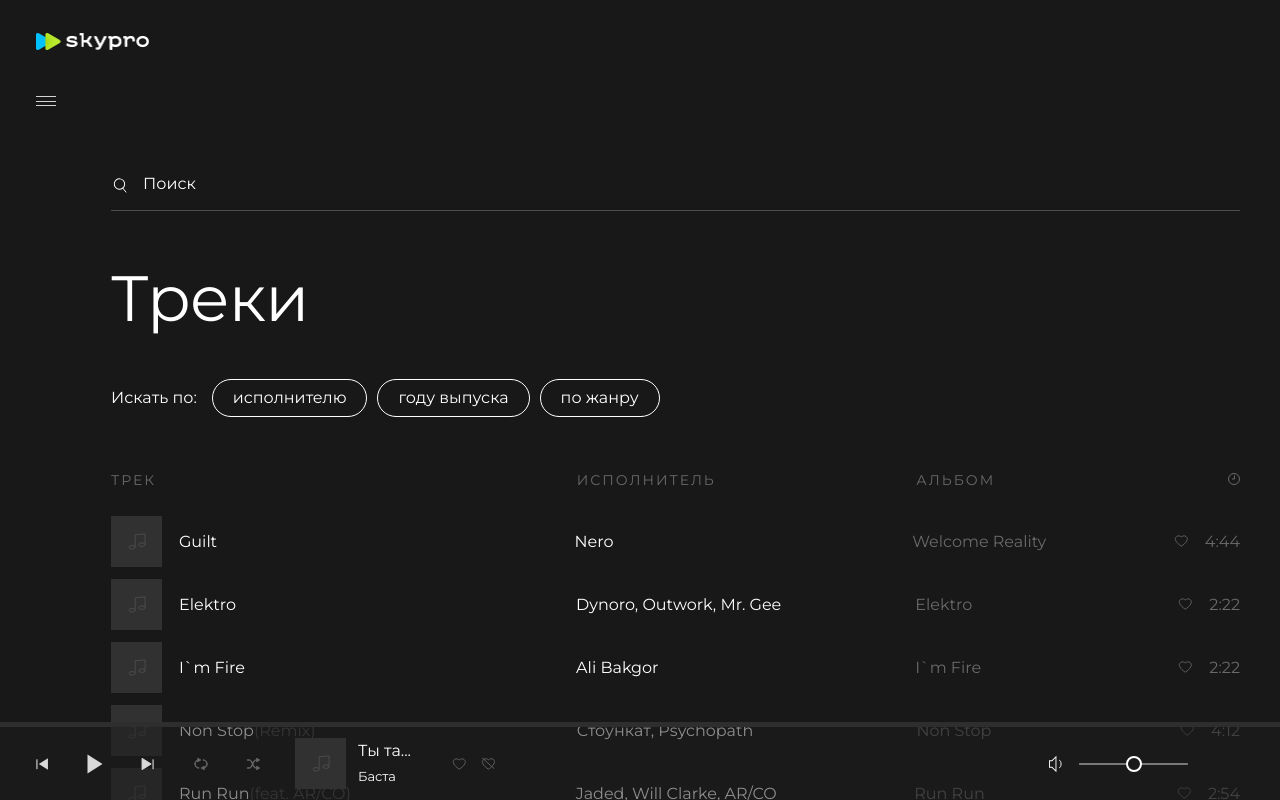
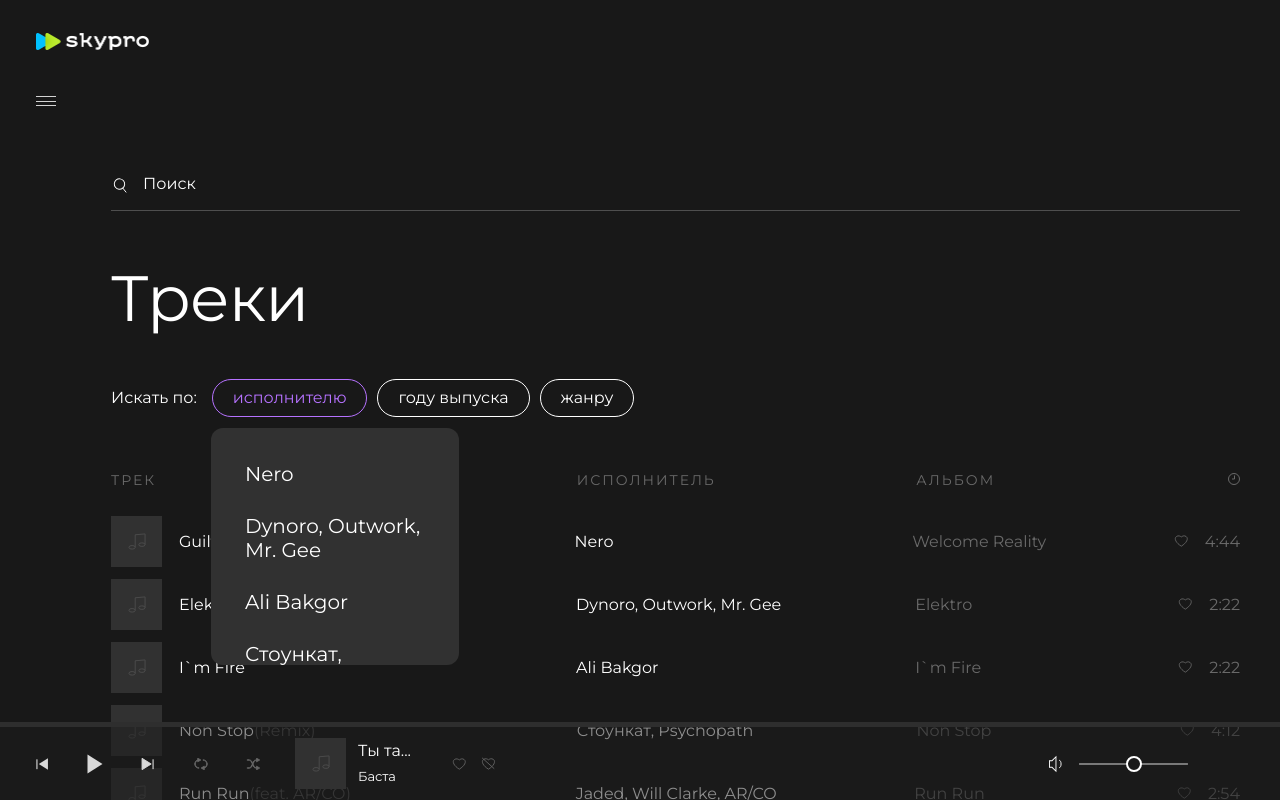
Before and after one commit to Erlan1502/skypro-music, a Next.js app: page / in a window 1280 px wide. Both pictures are taken after a click on the element "исполнителю". Built offline with nearby package versions, Linux system fonts and the light colour scheme.

Commit message:
added scroll

```diff
--- a/src/app/components/Centerblock/Centerblock.tsx
+++ b/src/app/components/Centerblock/Centerblock.tsx
@@ -1,7 +1,7 @@
 import styles from './centerblock.module.css';
 import classnames from 'classnames';
 import TrackList from '../TrackList/TrackList';
-import { trackListData} from '../TrackListData/TrackListData';
+import { trackListData } from '../TrackListData/TrackListData';
 import Search from '../Search/Search';
 import Filter from '../Filter/Filter';
 export default function Centerblock() {
@@ -9,7 +9,7 @@ export default function Centerblock() {
     <div className={styles.centerblock}>
       <Search />
       <h2 className={styles.centerblock__h2}>Треки</h2>
-      <Filter/>
+      <Filter tracks={trackListData} />
       <div className={styles.centerblock__content}>
         <div className={styles.content__title}>
           <div className={classnames(styles.playlistTitle__col, styles.col01)}>
--- a/src/app/components/Filter/Filter.tsx
+++ b/src/app/components/Filter/Filter.tsx
@@ -1,11 +1,151 @@
+'use client';
+import { useState } from 'react';
 import styles from './filter.module.css';
 import FilterItem from '../FilterItem/FilterItem';
-export default function Filter() {
-    return (              <div className={styles.centerblock__filter}>
+import classNames from 'classnames';
+
+interface TrackListItem {
+  id: string;
+  author: string;
+  release_date?: string;
+  genre?: string;
+}
+
+type FilterKey = 'author' | 'release_date' | 'genre';
+
+interface FilterProps {
+  tracks: TrackListItem[];
+}
+
+export default function Filter({ tracks }: FilterProps) {
+  const [activeFilter, setActiveFilter] = useState<FilterKey | null>(null);
+  const [selectedValue, setSelectedValue] = useState<{
+    filter: FilterKey | null;
+    value: string | null;
+  }>({
+    filter: null,
+    value: null,
+  });
+
+  const handleFilterClick = (filterType: FilterKey) => {
+    setActiveFilter(activeFilter === filterType ? null : filterType);
+  };
+
+  const handleValueClick = (value: string) => {
+    if (!activeFilter) return;
+
+    setSelectedValue((prev) => {
+      if (prev.filter === activeFilter && prev.value === value) {
+        return { filter: null, value: null };
+      }
+      return { filter: activeFilter, value };
+    });
+  };
+
+  const getFilterValues = (): string[] => {
+    if (!activeFilter) return [];
+
+    return Array.from(
+      new Set(
+        tracks
+          .map((track) => {
+            const value = track[activeFilter];
+            return value ? value.toString() : '';
+          })
+          .filter(Boolean),
+      ),
+    );
+  };
+
+  const getFilterName = (type: FilterKey): string => {
+    const names: Record<FilterKey, string> = {
+      author: 'исполнителю',
+      release_date: 'году выпуска',
+      genre: 'жанру',
+    };
+    return names[type];
+  };
+
+  const isValueSelected = (value: string): boolean => {
+    return (
+      selectedValue.filter === activeFilter && selectedValue.value === value
+    );
+  };
+
+  return (
+    <div className={styles.centerblock__filter}>
       <div className={styles.filter__title}>Искать по:</div>
-        <FilterItem name='исполнителю'/>
-        <FilterItem name='году выпуска'/>
-        <FilterItem name='по жанру'/>
-    </div>);
+      <FilterItem
+        name={getFilterName('author')}
+        isActive={activeFilter === 'author'}
+        onClick={() => handleFilterClick('author')}
+      />
+      <FilterItem
+        name={getFilterName('release_date')}
+        isActive={activeFilter === 'release_date'}
+        onClick={() => handleFilterClick('release_date')}
+      />
+      <FilterItem
+        name={getFilterName('genre')}
+        isActive={activeFilter === 'genre'}
+        onClick={() => handleFilterClick('genre')}
+      />
+      {activeFilter === 'author' && (
+        <div className={styles.filter__list}>
+          {getFilterValues().map((value, index) => (
+            <div
+              key={index}
+              className={classNames(styles.filter__list_item, {
+                [styles.active]: isValueSelected(value),
+              })}
+              onClick={() => handleValueClick(value)}
+            >
+              {value}
+            </div>
+          ))}
+        </div>
+      )}
 
+      {activeFilter === 'genre' && (
+        <div
+          className={classNames(styles.filter__list, styles.filter__list_genre)}
+        >
+          <div
+            className={classNames(styles.filter__list_item, {
+              [styles.active]: isValueSelected('Классическая музыка'),
+            })}
+            onClick={() => handleValueClick('Классическая музыка')}
+          >
+            Классическая музыка
+          </div>
+        </div>
+      )}
+
+      {activeFilter === 'release_date' && (
+        <div
+          className={classNames(
+            styles.filter__list,
+            styles.filter__list_release,
+          )}
+        >
+          <div
+            className={classNames(styles.filter__list_item, {
+              [styles.active]: isValueSelected('Более новые'),
+            })}
+            onClick={() => handleValueClick('Более новые')}
+          >
+            Более новые
+          </div>
+          <div
+            className={classNames(styles.filter__list_item, {
+              [styles.active]: isValueSelected('Более старые'),
+            })}
+            onClick={() => handleValueClick('Более старые')}
+          >
+            Более старые
+          </div>
+        </div>
+      )}
+    </div>
+  );
 }
--- a/src/app/components/Filter/filter.module.css
+++ b/src/app/components/Filter/filter.module.css
@@ -1,27 +1,60 @@
 .filter__list {
+  box-sizing: border-box;
+  position: absolute;
+  padding: 34px;
+  border-radius: 12px;
+  background: rgb(49, 49, 49);
+  top: 49px;
+  left: 100px;
   color: white;
   display: flex;
   gap: 28px;
   height: max-content;
+  overflow-y: auto;
   max-height: 237px;
-  overflow-y: auto;
   flex-direction: column;
-  width: max-content;
   max-width: 248px;
-
   &::-webkit-scrollbar {
     width: 4px;
   }
 
   &::-webkit-scrollbar-track {
+    margin: 34px 34px;
     background-color: rgba(75, 73, 73, 1);
   }
 
   &::-webkit-scrollbar-thumb {
+    margin: 34px 34px;
     background-color: white;
   }
 }
+
+.filter__list_release {
+  left: 266px;
+}
+.filter__list_genre {
+  left: 427px;
+}
+
+.filter__list_item.active {
+  display: inline-block;
+  color: rgb(182, 114, 255);
+  font-weight: 400;
+  line-height: 24px;
+  letter-spacing: 0%;
+  text-align: left;
+  font-size: 20px;
+  text-decoration: underline solid rgb(182, 114, 255) 2px;
+  text-underline-offset: 3px;
+}
+.filter__list_item {
+  display: inline;
+  cursor: pointer;
+  font-size: 20px;
+}
+
 .centerblock__filter {
+  position: relative;
   display: -webkit-box;
   display: -ms-flexbox;
   display: flex;
--- a/src/app/components/FilterItem/FilterItem.tsx
+++ b/src/app/components/FilterItem/FilterItem.tsx
@@ -1,12 +1,28 @@
-import classnames from 'classnames';
+import classNames from 'classnames';
 import styles from './filterItem.module.css';
 
 interface FilterItemProps {
   name: string;
+  isActive: boolean;
+  onClick: () => void;
 }
-export default function FilterItem({ name }: FilterItemProps){
-    return(
-    <div className={classnames(styles.filter__button, styles.btn)}>
-          {name}
-    </div>);
+export interface TrackProps {
+  author: string;
 }
+
+export default function FilterItem({
+  name,
+  isActive,
+  onClick,
+}: FilterItemProps) {
+  return (
+    <div
+      className={classNames(styles.filter__button, styles.btn, {
+        [styles.active]: isActive,
+      })}
+      onClick={onClick}
+    >
+      {name}
+    </div>
+  );
+}
--- a/src/app/components/FilterItem/filterItem.module.css
+++ b/src/app/components/FilterItem/filterItem.module.css
@@ -15,3 +15,11 @@
 .btn {
   cursor: pointer;
 }
+.active {
+  color: rgb(182, 114, 255);
+  font-weight: 400;
+  line-height: 24px;
+  letter-spacing: 0%;
+  text-align: left;
+  border-color: rgb(182, 114, 255);
+}
```
